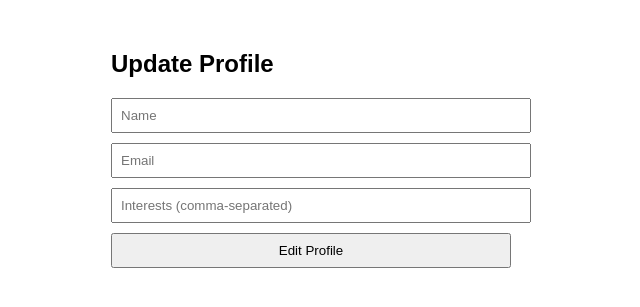
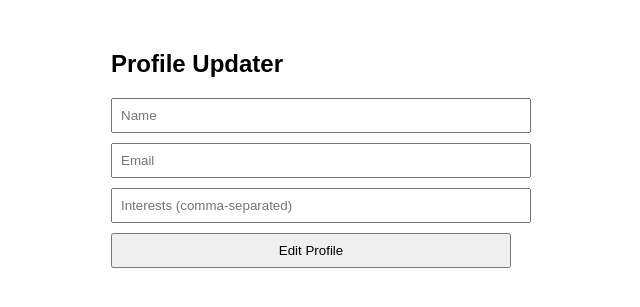
Before and after one commit to Sathwik-Madhusudan/mongodb-exp, a Flask app: page / in a window 1280 px wide. Shown: the top 307 px of the page, without its empty margins (329-969 px from the left). Run offline with Flask 3, Linux system fonts and the light colour scheme; some libraries are stand-ins or nearby versions.

Commit message:
profile updater test

```diff
--- a/mongo.yaml
+++ b/mongo.yaml
@@ -1,6 +1,6 @@
 services:
   flask-app:
-    image: sathwik345678/mongo-app-demo:7
+    image: sathwik345678/mongo-app-demo:8
     ports:
     - 3000:5001
   mongodb:
--- a/templates/data.html
+++ b/templates/data.html
@@ -12,7 +12,7 @@
 </head>
 <body>
     <div class="container">
-        <h2>Update Profile</h2>
+        <h2>Profile Updater</h2>
         <input type="text" id="name" placeholder="Name">
         <input type="email" id="email" placeholder="Email">
         <input type="text" id="interests" placeholder="Interests (comma-separated)">
```
